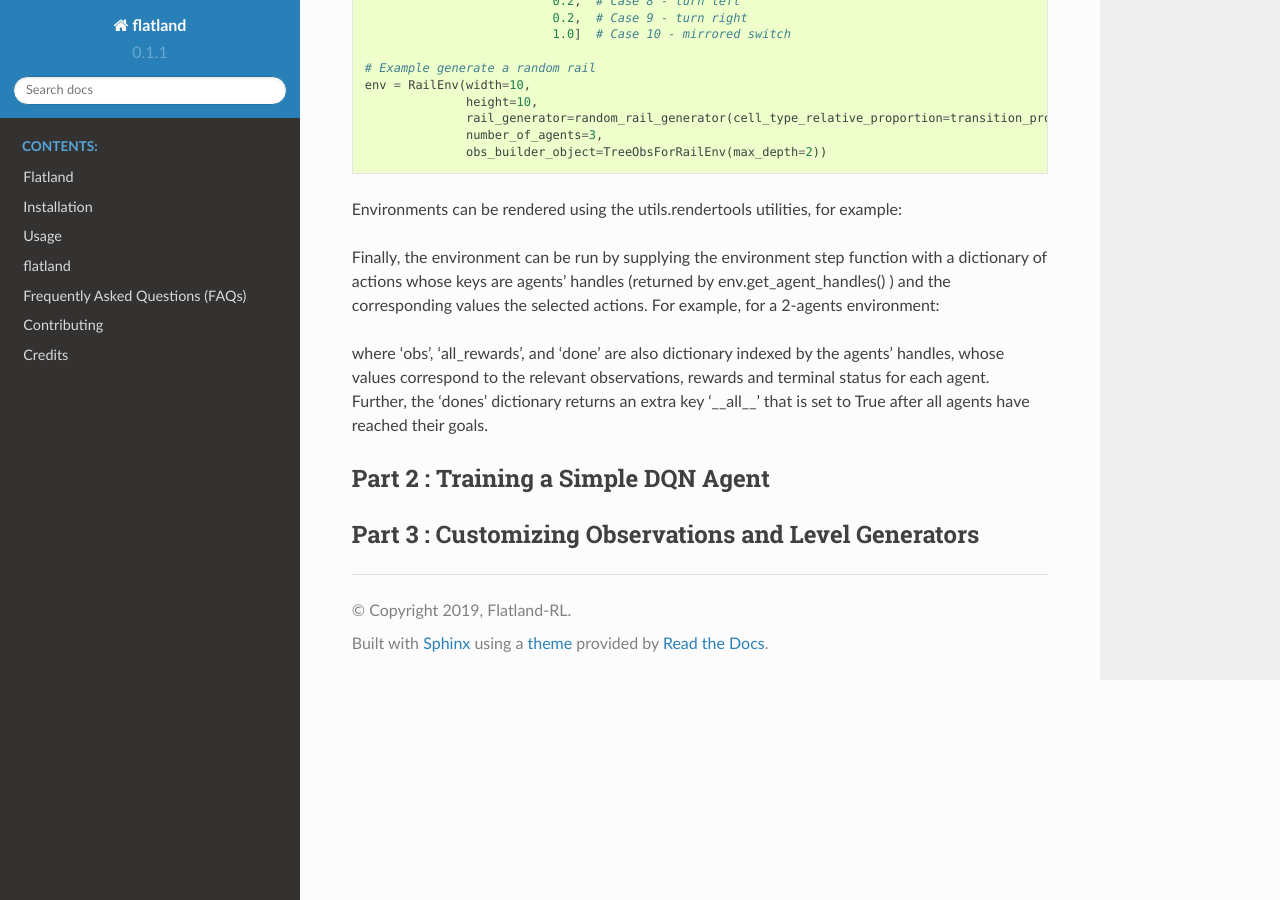
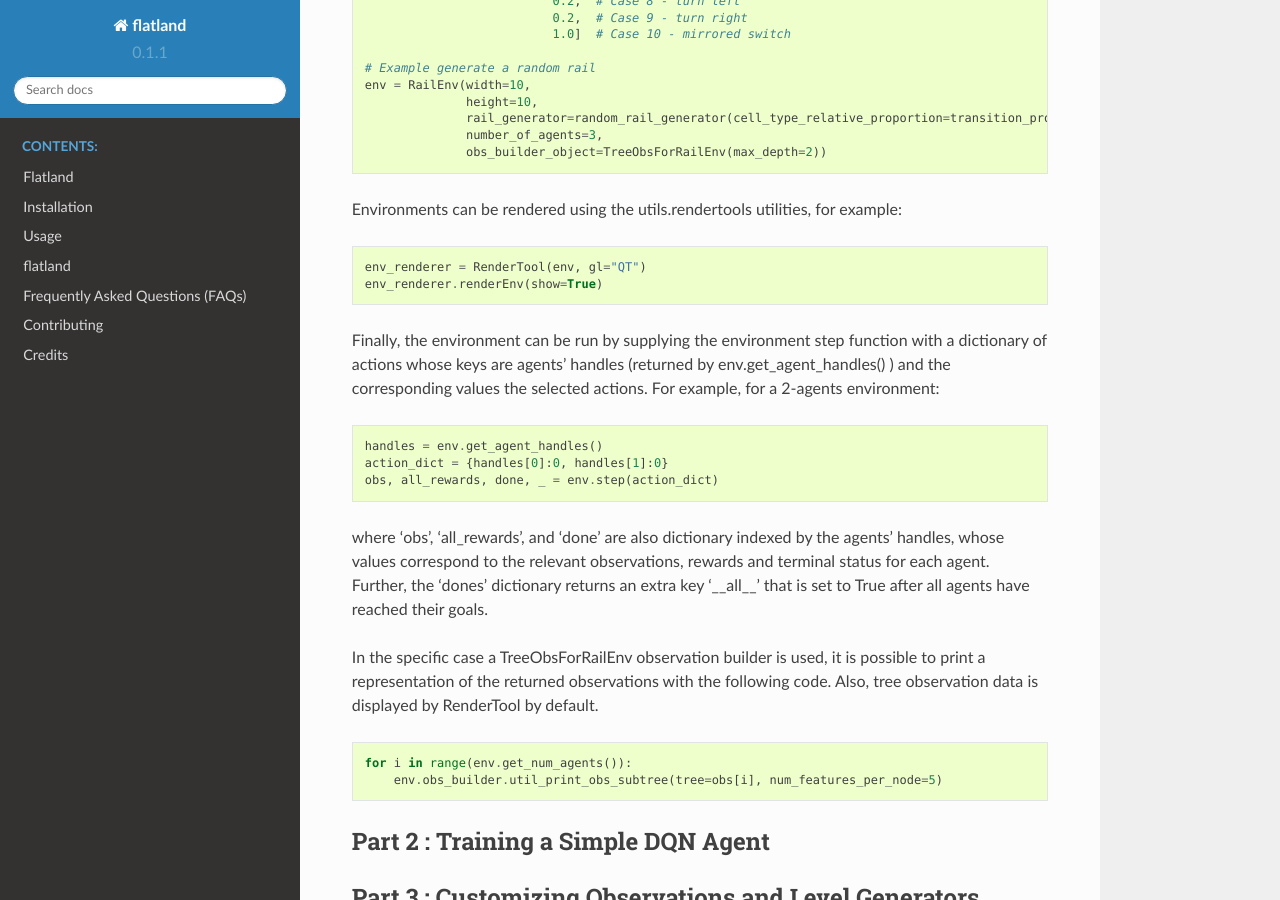
Before and after one commit to flatland-association/flatland-rl, a Sphinx documentation site: the page built from docs/gettingstarted.rst, in a window 1280 px wide and 900 px high, scrolled down 1208 px. Built offline with Sphinx 7.4.7 and the Read the Docs theme 2.0.0, drawn with Linux system fonts in a browser that asks for light colours.

Commit message:
Update gettingstarted.rst

```diff
--- a/docs/gettingstarted.rst
+++ b/docs/gettingstarted.rst
@@ -74,7 +74,7 @@ generated rail networks).
 
 Environments can be rendered using the utils.rendertools utilities, for example:
 
-.. code-block: python
+.. code-block:: python
 
     env_renderer = RenderTool(env, gl="QT")
     env_renderer.renderEnv(show=True)
@@ -85,7 +85,7 @@ with a dictionary of actions whose keys are agents' handles (returned by
 env.get_agent_handles() ) and the corresponding values the selected actions.
 For example, for a 2-agents environment:
 
-.. code-block: python
+.. code-block:: python
 
     handles = env.get_agent_handles()
     action_dict = {handles[0]:0, handles[1]:0}
@@ -97,6 +97,16 @@ status for each agent. Further, the 'dones' dictionary returns an extra key
 '__all__' that is set to True after all agents have reached their goals.
 
 
+In the specific case a TreeObsForRailEnv observation builder is used, it is
+possible to print a representation of the returned observations with the
+following code. Also, tree observation data is displayed by RenderTool by default.
+
+.. code-block:: python
+
+    for i in range(env.get_num_agents()):
+        env.obs_builder.util_print_obs_subtree(tree=obs[i], num_features_per_node=5)
+
+
 
 Part 2 : Training a Simple DQN Agent
 --------------
```
